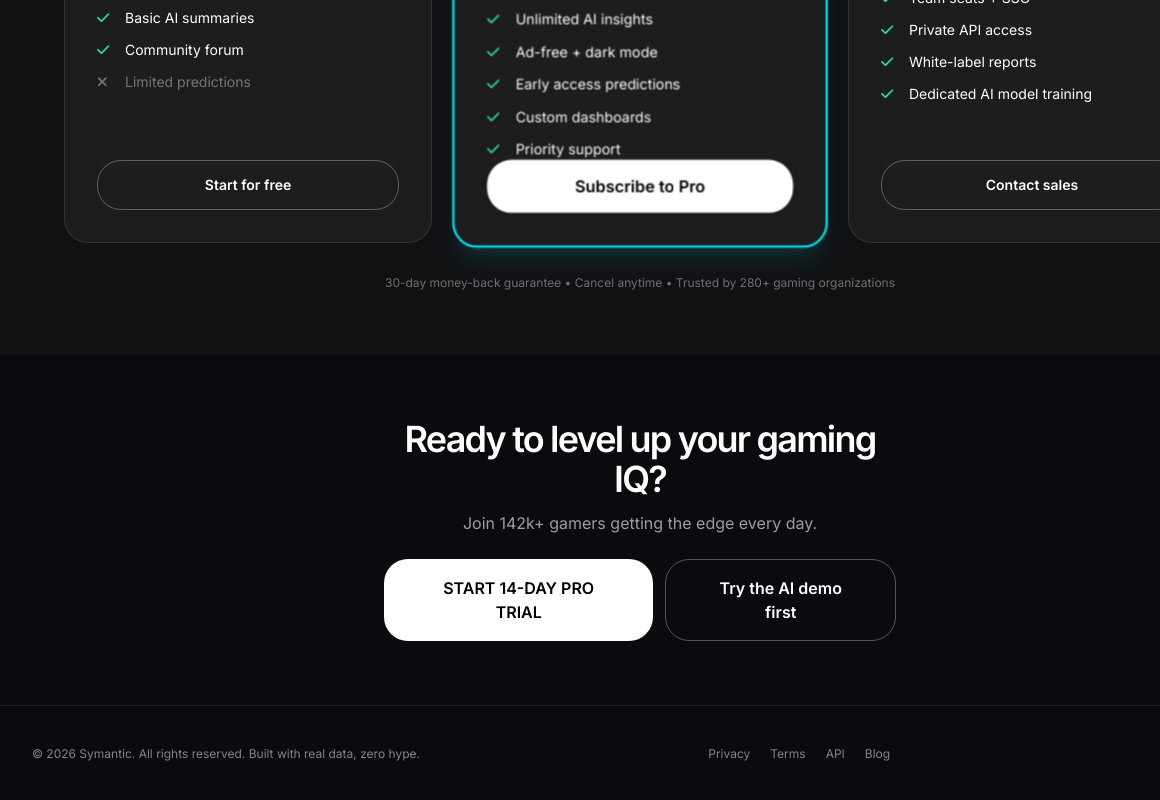
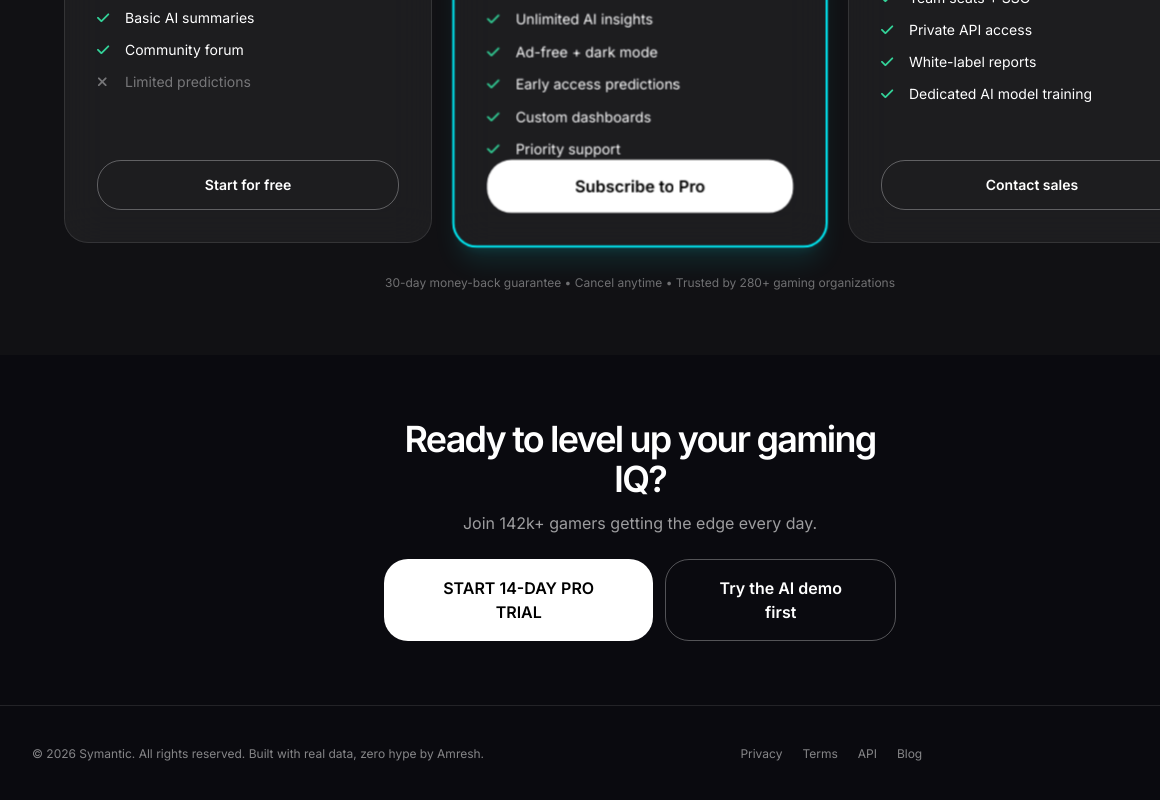
Before and after one commit to amreshprakash4706-code/Symantic, a plain HTML site: page index.html in a window 1280 px wide. Shown: the part 4264-5064 px from the top of the page, 0-1160 px from the left. Drawn offline with nearby package versions, Linux system fonts and the light colour scheme.

Commit message:
Update index.html

```diff
--- a/index.html
+++ b/index.html
@@ -644,7 +644,7 @@
     <!-- FOOTER -->
     <footer class="border-t border-white/10 py-10 text-xs text-white/50">
         <div class="max-w-screen-2xl mx-auto px-8 flex flex-col md:flex-row gap-y-4 items-center justify-between">
-            <div>© 2026 Symantic. All rights reserved. Built with real data, zero hype.</div>
+            <div>© 2026 Symantic. All rights reserved. Built with real data, zero hype by Amresh.</div>
             <div class="flex gap-x-5">
                 <a href="#" class="hover:text-white">Privacy</a>
                 <a href="#" class="hover:text-white">Terms</a>
```
